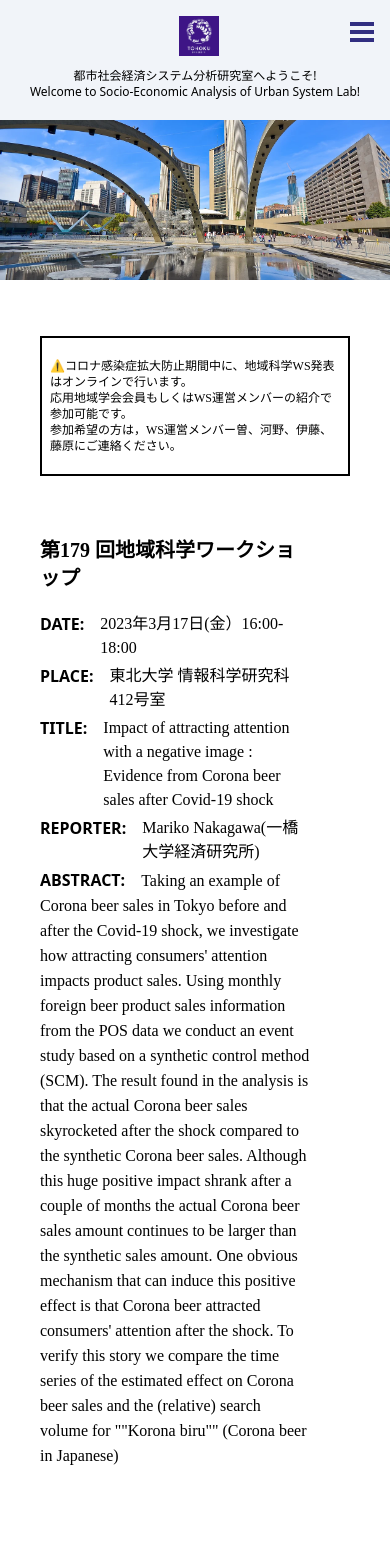
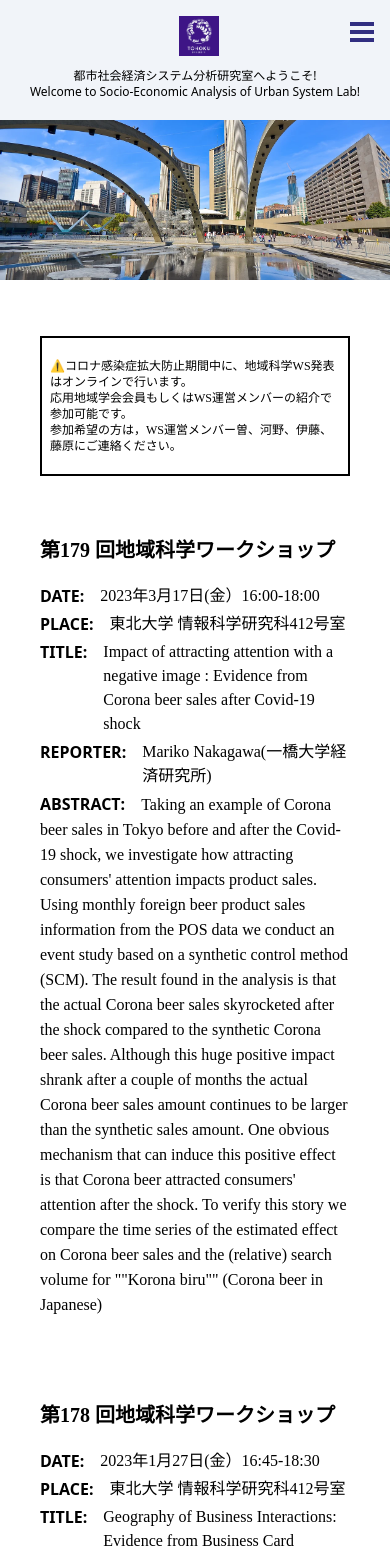
Before and after one commit to letsgetoutofthistown/zeng-lab, a Next.js app: page /workshops in a window 390 px wide. Shown: the top 1553 px of the page. Built offline with nearby package versions, Linux system fonts and the light colour scheme; a web font is replaced by a local one.

Commit message:
pr-10 removed in mobile phones

```diff
--- a/src/pages/workshops.tsx
+++ b/src/pages/workshops.tsx
@@ -74,7 +74,7 @@
         {workshops.map((w, i) => {
           console.log(w);
           return (
-            <div key={i} className="w-full my-10 md:pl-10 pr-10">
+            <div key={i} className="w-full my-10 md:pl-10 md:pr-10">
               <div className="md:text-3xl text-xl mb-5 JR font-black">
                 {w.heading}
               </div>
```
